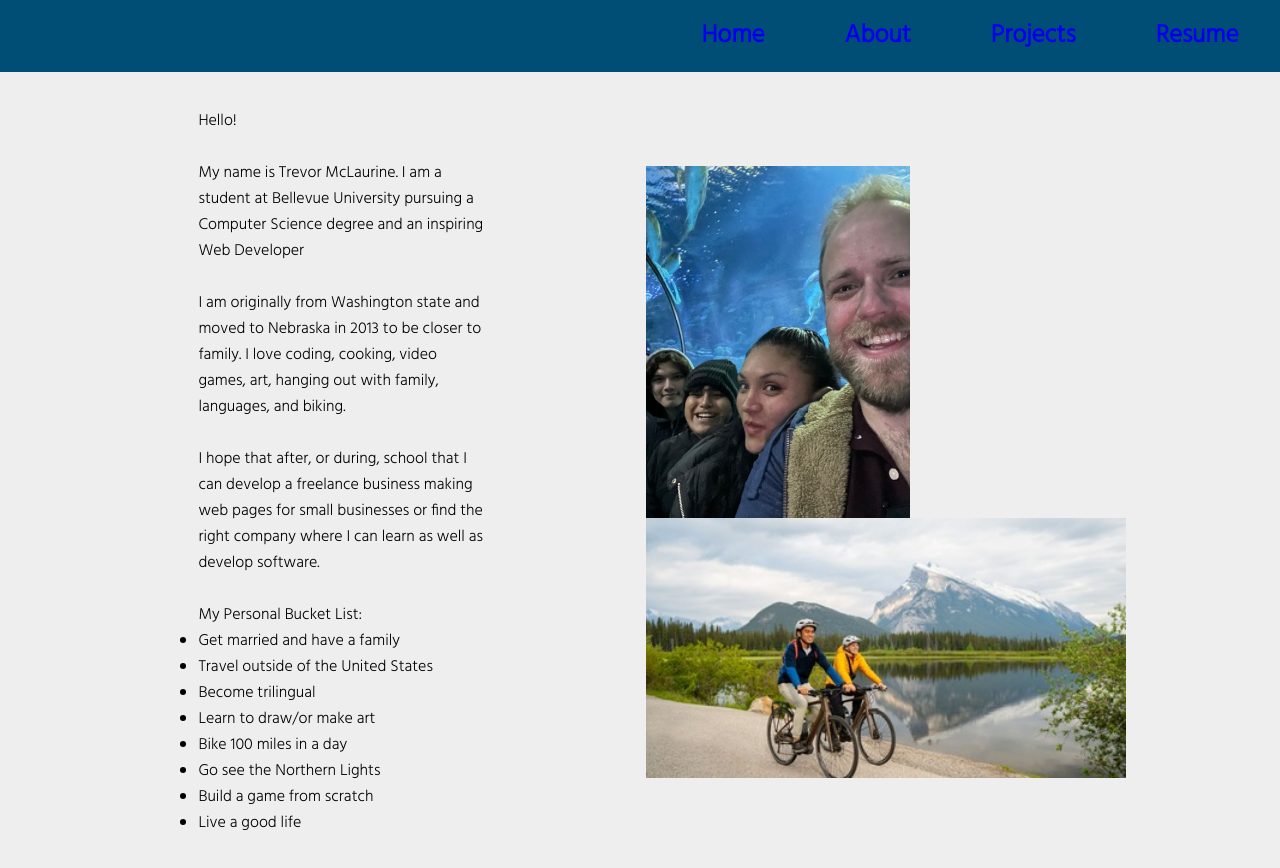
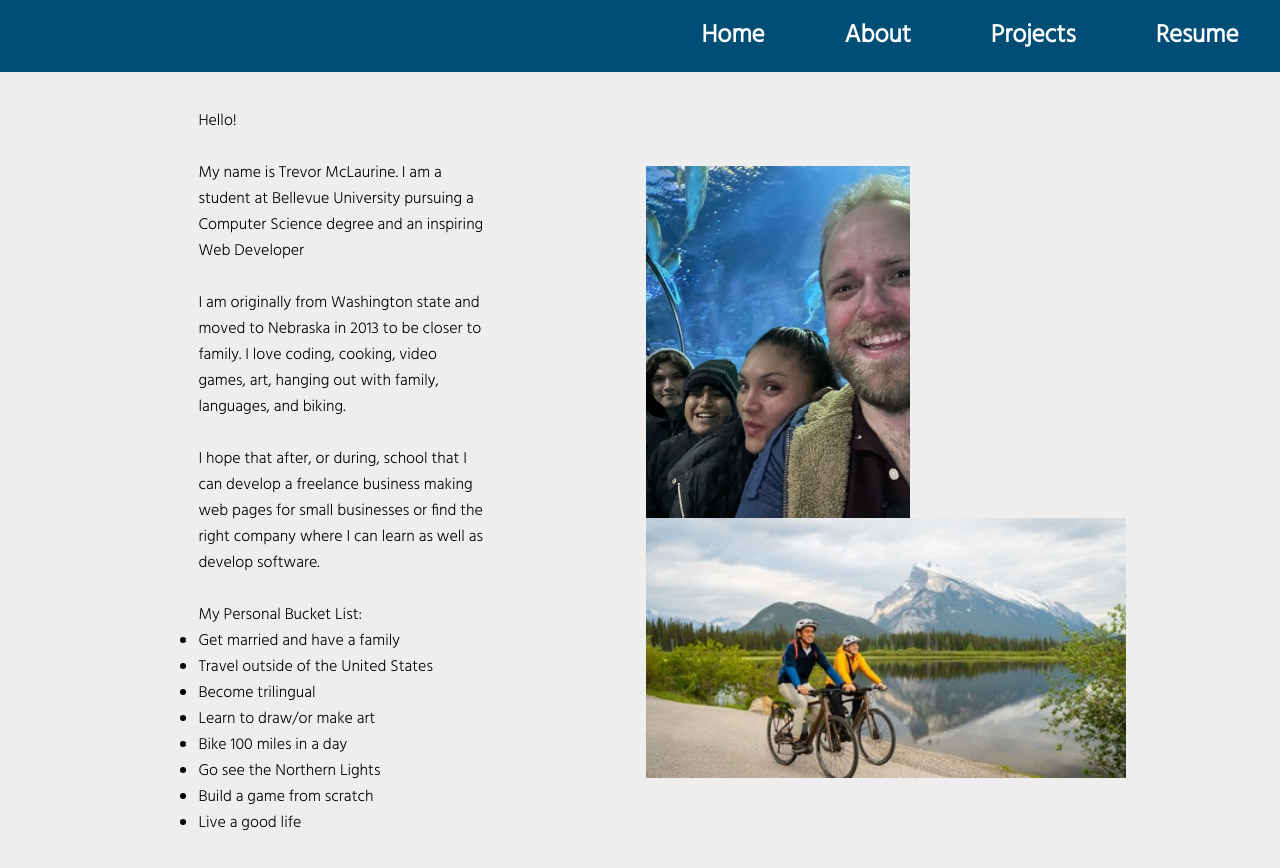
Before and after one commit to Tactenator/portfolio, a plain HTML site: page pages/about.html in a window 1280 px wide. Drawn offline with Linux system fonts and the light colour scheme.

Commit message:
fixing photo and navbar

```diff
--- a/style.css
+++ b/style.css
@@ -45,7 +45,7 @@ body{
     padding: 1rem;
 }
 
-.nav-items {
+.nav-item {
   color: white;
 }
 
```
Also changed, not shown: index.html (+1 -1 lines).
